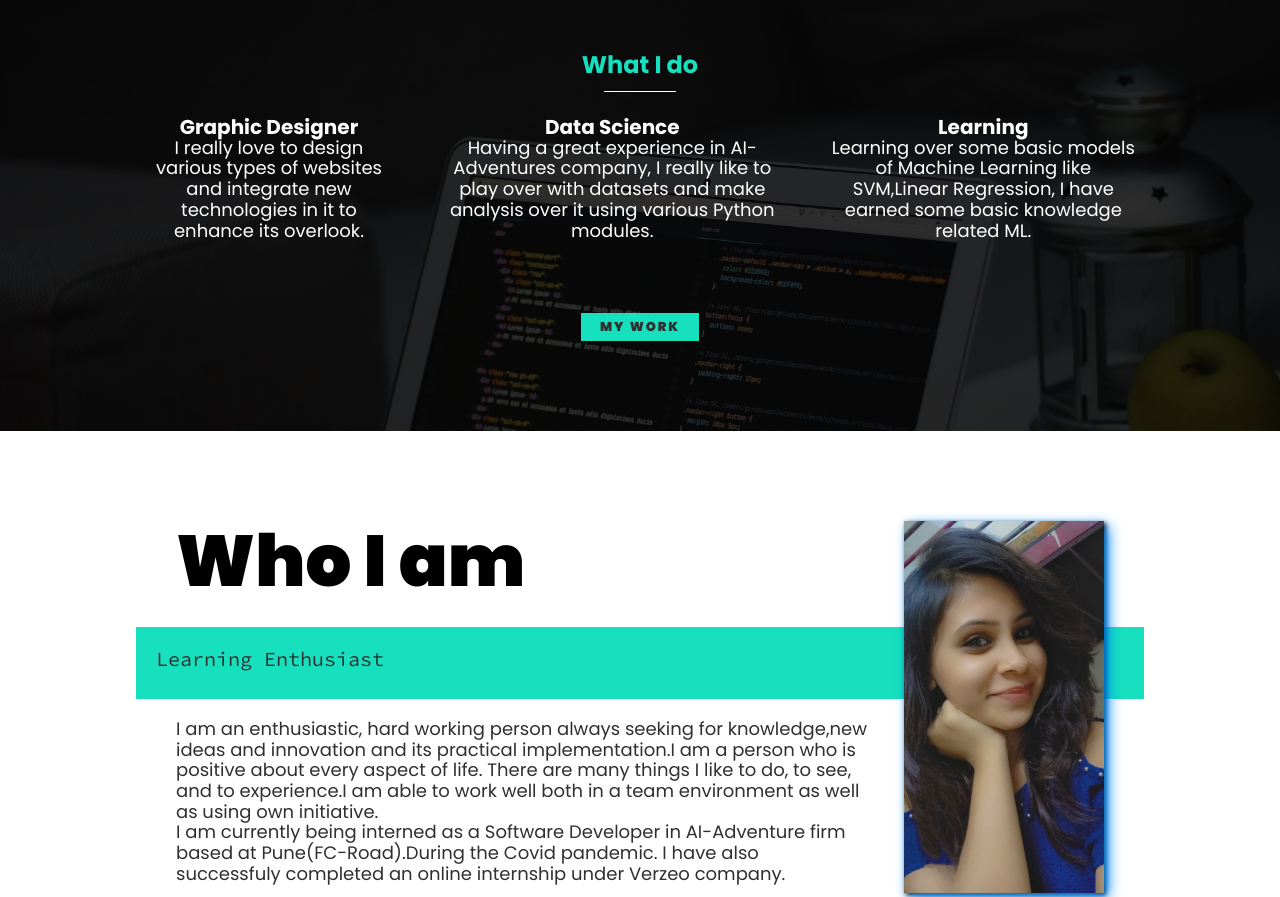
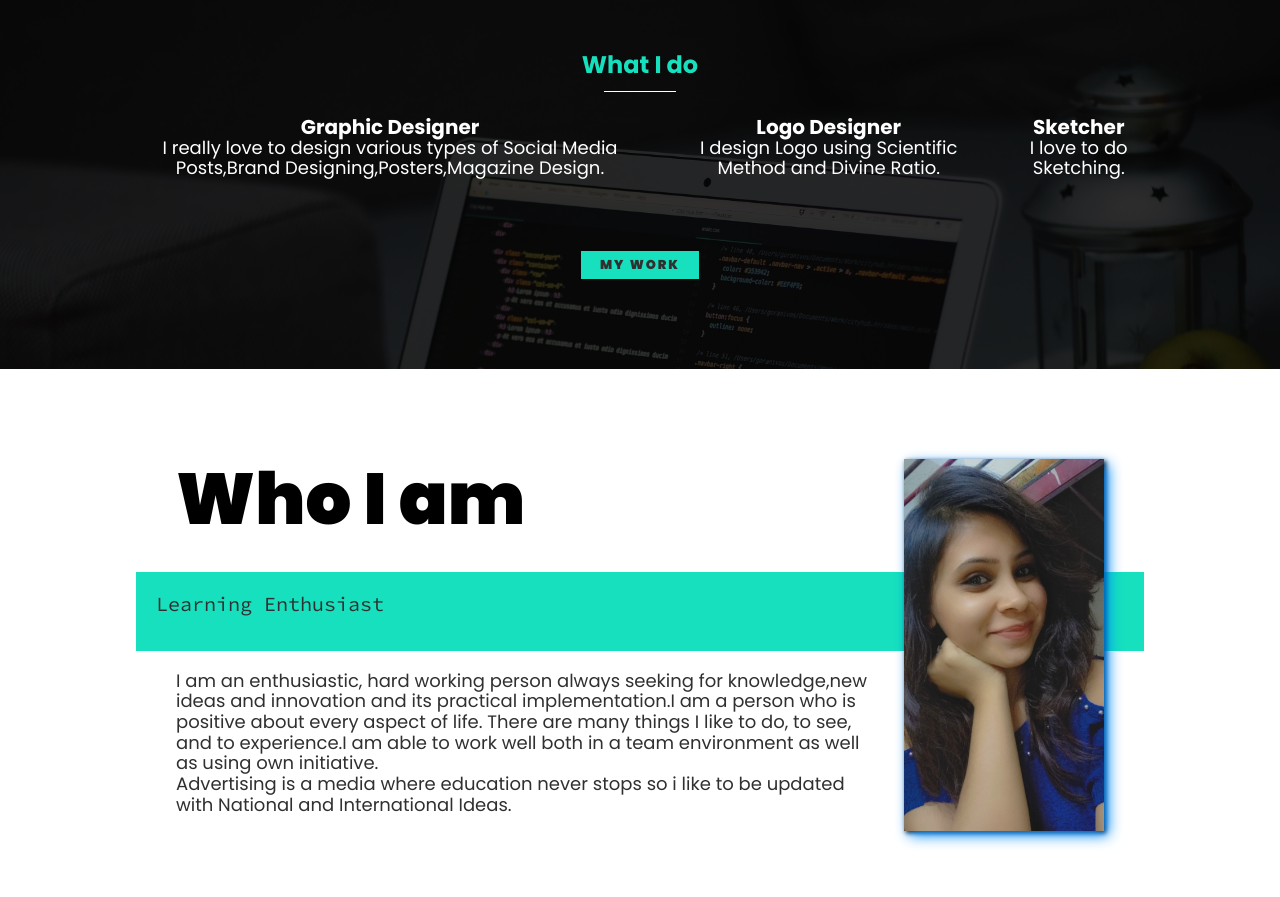
Before and after one commit to kjmutha/portfolio, a plain HTML site: page index.html in a window 1280 px wide. Shown: the part 500-1397 px from the top of the page. Drawn offline with nearby package versions, Linux system fonts and the light colour scheme.

Commit message:
Update index.html

```diff
--- a/index.html
+++ b/index.html
@@ -52,19 +52,19 @@
 	<div class="services">
 		<div class="service">
 			<h3>Graphic Designer</h3>
-			<p>I really love to design various types of websites and integrate new technologies in it to enhance its overlook.</p>
+			<p>I really love to design various types of Social Media Posts,Brand Designing,Posters,Magazine Design.</p>
 		</div>
 
 		<!-- service 1 closed-->
 		<div class="service">
-			<h3>Data Science</h3>
-			<p>Having a great experience in AI-Adventures company, I really like to play over with datasets and make analysis over it using various Python modules.</p>
+			<h3>Logo Designer</h3>
+			<p>I design Logo using Scientific Method and Divine Ratio.</p>
 		</div>
 
 		<!-- service 2 closed-->
 		<div class="service">
-			<h3> Learning</h3>
-			<p>Learning over some basic models of Machine Learning like SVM,Linear Regression, I have earned some basic knowledge related ML.</p>
+			<h3> Sketcher</h3>
+			<p>I love to do Sketching.</p>
 		</div>
 
 		<!-- service 3 closed-->
@@ -81,7 +81,8 @@
 		<p>I am an enthusiastic, hard working person always seeking for knowledge,new ideas and innovation and its
 		practical implementation.I am a person who is positive about every aspect of life. There are many things I like to do, to see, and to experience.I am able to work well both in a team environment as well as using own
 		initiative.</p>
-		<p>I am currently being interned as a Software Developer in AI-Adventure firm based at Pune(FC-Road).During the Covid pandemic. I have also successfuly completed an online internship under Verzeo company.</p>
+		<p>Advertising is a media where education never stops so i like to be updated with National and International Ideas.</p>
+
 	</div>
 		<img src="images/kajol2.jpg" alt="" class="about-me__img">
 </section>
```
